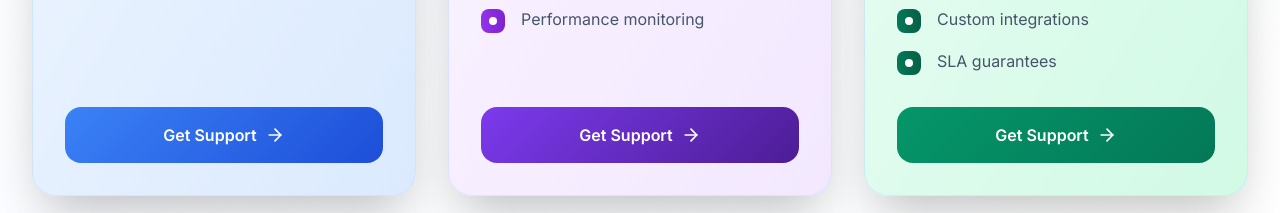
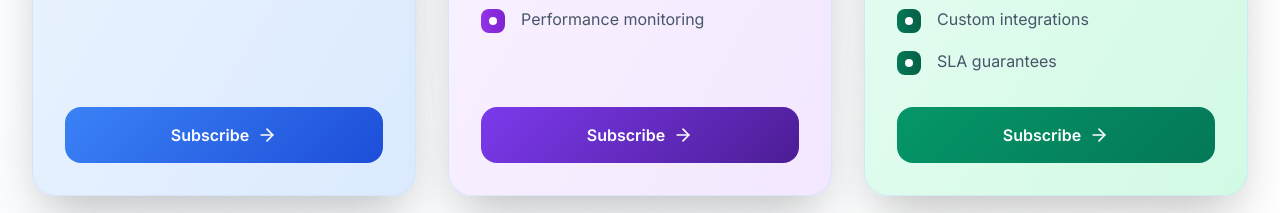
Before and after one commit to safeervconn/ABS-Stitch, a React (Vite) app: page / in a window 1280 px wide. Shown: the part 3440-3653 px from the top of the page. Built offline with nearby package versions, Linux system fonts and the light colour scheme.

Commit message:
Updated Services.tsx

```diff
--- a/src/components/Services.tsx
+++ b/src/components/Services.tsx
@@ -257,7 +257,7 @@ const Services = () => {
                       className={`w-full ${support.buttonClass} text-white py-3 sm:py-4 px-6 rounded-2xl font-semibold hover:shadow-xl hover:scale-105 transition-all duration-300 flex items-center justify-center relative overflow-hidden focus:outline-none focus:ring-2 focus:ring-blue-500 focus:ring-offset-2 mt-auto`}
                     >
                       <span className="relative z-10 flex items-center text-sm sm:text-base">
-                        Get Support
+                        Subscribe
                         <ArrowRight className="ml-2 w-4 h-4 sm:w-5 sm:h-5" />
                       </span>
                     </button>
```
